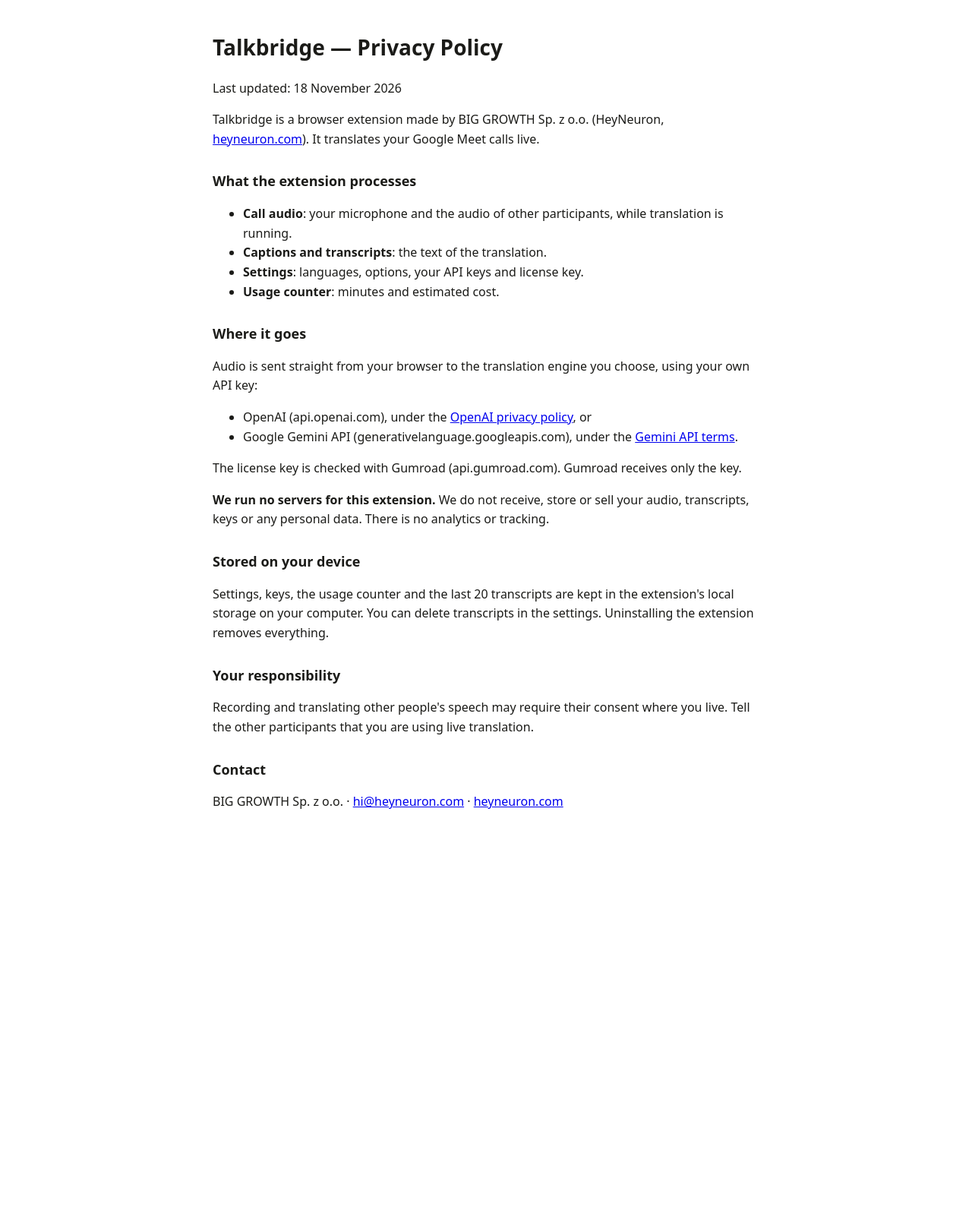
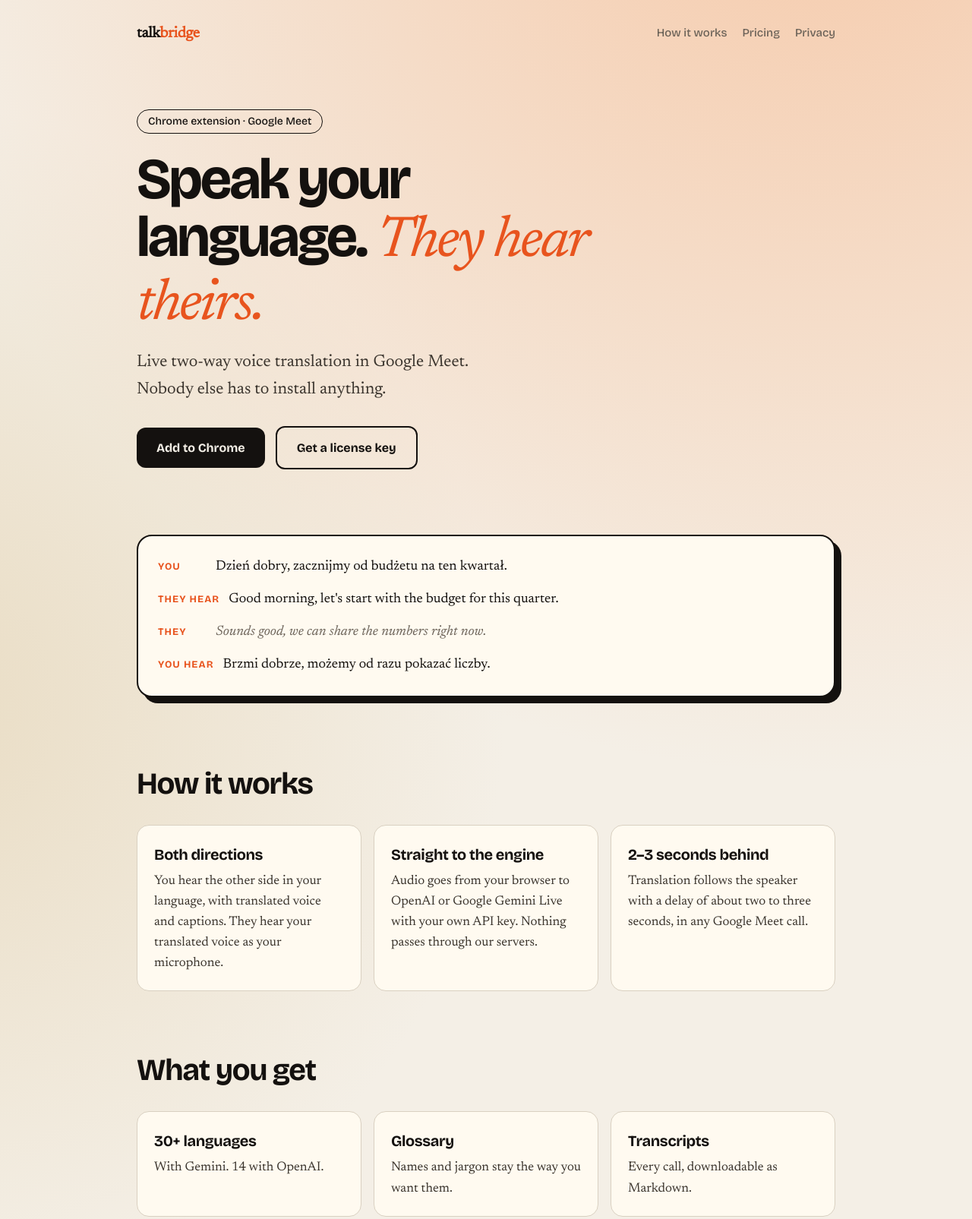
Before and after one commit to Heyneuron/talkbridge-legal, a plain HTML site: page index.html in a window 1280 px wide. Shown: the top 1605 px of the page at 76% size. Before the commit the page ends 1109 px from the top, so only its background shows below. Drawn offline with nearby package versions, Linux system fonts and the light colour scheme.

Commit message:
feat: landing page produktu, polityka prywatności zostaje w privacy.html
Co-Authored-By: Claude Sonnet 5.5 <noreply@anthropic.com>

```diff
--- a/index.html
+++ b/index.html
@@ -1,35 +1,117 @@
 <!doctype html>
-<html lang="en"><head><meta charset="utf-8"><meta name="viewport" content="width=device-width,initial-scale=1">
-<title>Talkbridge — Privacy Policy</title>
-<style>body{max-width:720px;margin:40px auto;padding:0 20px;font:16px/1.6 system-ui,sans-serif;color:#1b1b18}h1{font-size:28px}h2{font-size:18px;margin-top:28px}</style></head>
+<html lang="en">
+<head>
+<meta charset="utf-8">
+<meta name="viewport" content="width=device-width,initial-scale=1">
+<title>Talkbridge — live voice translator for Google Meet</title>
+<meta name="description" content="Two-way live voice translation in Google Meet: hear others in your language, they hear you in theirs. Bring your own OpenAI or Gemini key. Free trial, no servers in between.">
+<link rel="canonical" href="https://heyneuron.github.io/talkbridge-legal/">
+<meta property="og:title" content="Talkbridge — live voice translator for Google Meet">
+<meta property="og:description" content="Two-way live voice translation in Google Meet. Your OpenAI or Gemini key, nothing passes through our servers.">
+<meta property="og:type" content="website">
+<link rel="preconnect" href="https://fonts.googleapis.com">
+<link rel="preconnect" href="https://fonts.gstatic.com" crossorigin>
+<link href="https://fonts.googleapis.com/css2?family=Bricolage+Grotesque:opsz,wght@12..96,500;12..96,700&family=Newsreader:ital,wght@0,400;1,400&display=swap" rel="stylesheet">
+<style>
+:root{--ink:#14110f;--paper:#f4efe6;--card:#fffaf0;--accent:#e8541e;--mute:#6b6258;--line:#d9d0c1}
+*{box-sizing:border-box}
+html{scroll-behavior:smooth}
+body{margin:0;background:var(--paper);color:var(--ink);font:18px/1.6 'Newsreader',Georgia,serif;
+background-image:radial-gradient(circle at 85% -10%,#f6c9a9 0,transparent 45%),radial-gradient(circle at -10% 40%,#e9dcc3 0,transparent 40%)}
+.wrap{max-width:960px;margin:0 auto;padding:0 20px}
+h1,h2,h3,.btn,.tag{font-family:'Bricolage Grotesque',system-ui,sans-serif}
+header{padding:28px 0;display:flex;justify-content:space-between;align-items:center}
+.logo{font-weight:700;font-size:20px;letter-spacing:-.02em}
+.logo b{color:var(--accent)}
+nav a{color:var(--mute);text-decoration:none;margin-left:20px;font:500 15px 'Bricolage Grotesque',sans-serif}
+nav a:hover{color:var(--ink)}
+.hero{padding:56px 0 40px}
+.tag{display:inline-block;border:1px solid var(--ink);border-radius:99px;padding:4px 14px;font-size:14px;font-weight:500}
+h1{font-size:clamp(40px,7vw,76px);line-height:1;letter-spacing:-.04em;margin:22px 0 20px;max-width:14ch}
+h1 em{font-family:'Newsreader',serif;font-style:italic;font-weight:400;color:var(--accent)}
+.lead{font-size:22px;max-width:36ch;color:#3a342d;margin:0 0 30px}
+.btn{display:inline-block;background:var(--ink);color:var(--paper);text-decoration:none;padding:14px 26px;border-radius:12px;font-weight:700;font-size:16px;transition:transform .15s,background .15s}
+.btn:hover{transform:translateY(-2px);background:var(--accent)}
+.btn.alt{background:transparent;color:var(--ink);border:2px solid var(--ink);margin-left:10px}
+.btn.alt:hover{background:var(--ink);color:var(--paper)}
+.demo{margin:46px 0;background:var(--card);border:2px solid var(--ink);border-radius:20px;padding:26px;box-shadow:8px 8px 0 var(--ink);display:grid;gap:14px}
+.line{display:flex;gap:12px;align-items:baseline;animation:rise .6s both}
+.line:nth-child(2){animation-delay:.25s}.line:nth-child(3){animation-delay:.5s}.line:nth-child(4){animation-delay:.75s}
+.who{font:700 13px 'Bricolage Grotesque',sans-serif;text-transform:uppercase;letter-spacing:.08em;color:var(--accent);min-width:64px}
+.orig{color:var(--mute);font-style:italic}
+@keyframes rise{from{opacity:0;transform:translateY(8px)}to{opacity:1;transform:none}}
+section{padding:36px 0}
+h2{font-size:clamp(28px,4vw,40px);letter-spacing:-.03em;margin:0 0 22px}
+.grid{display:grid;grid-template-columns:repeat(auto-fit,minmax(250px,1fr));gap:16px}
+.card{background:var(--card);border:1px solid var(--line);border-radius:16px;padding:22px}
+.card h3{margin:0 0 6px;font-size:20px;letter-spacing:-.02em}
+.card p{margin:0;color:#3a342d;font-size:17px}
+.price{display:grid;grid-template-columns:repeat(auto-fit,minmax(260px,1fr));gap:16px}
+.price .card.big{border:2px solid var(--ink);box-shadow:6px 6px 0 var(--accent)}
+.n{font:700 34px 'Bricolage Grotesque',sans-serif;letter-spacing:-.03em}
+footer{border-top:1px solid var(--line);margin-top:40px;padding:28px 0 50px;color:var(--mute);font-size:15px}
+footer a{color:var(--mute)}
+@media (prefers-reduced-motion:reduce){.line{animation:none}}
+@media (max-width:560px){nav{display:none}.btn.alt{margin:10px 0 0}}
+</style>
+</head>
 <body>
-<h1>Talkbridge — Privacy Policy</h1>
-<p>Last updated: 18 November 2026</p>
-<p>Talkbridge is a browser extension made by BIG GROWTH Sp. z o.o. (HeyNeuron, <a href="https://heyneuron.com">heyneuron.com</a>). It translates your Google Meet calls live.</p>
+<div class="wrap">
+<header>
+  <div class="logo">talk<b>bridge</b></div>
+  <nav><a href="#how">How it works</a><a href="#pricing">Pricing</a><a href="privacy.html">Privacy</a></nav>
+</header>
 
-<h2>What the extension processes</h2>
-<ul>
-<li><b>Call audio</b>: your microphone and the audio of other participants, while translation is running.</li>
-<li><b>Captions and transcripts</b>: the text of the translation.</li>
-<li><b>Settings</b>: languages, options, your API keys and license key.</li>
-<li><b>Usage counter</b>: minutes and estimated cost.</li>
-</ul>
+<main>
+<div class="hero">
+  <span class="tag">Chrome extension · Google Meet</span>
+  <h1>Speak your language. <em>They hear theirs.</em></h1>
+  <p class="lead">Live two-way voice translation in Google Meet. Nobody else has to install anything.</p>
+  <a class="btn" href="https://chromewebstore.google.com/detail/talkbridge-%E2%80%94-live-voice-t/lmlpbglenbmobhmfgiobhgnfafkkkhic">Add to Chrome</a>
+  <a class="btn alt" href="https://heyneuron.gumroad.com/l/talkbridge">Get a license key</a>
+</div>
 
-<h2>Where it goes</h2>
-<p>Audio is sent straight from your browser to the translation engine you choose, using your own API key:</p>
-<ul>
-<li>OpenAI (api.openai.com), under the <a href="https://openai.com/policies/privacy-policy">OpenAI privacy policy</a>, or</li>
-<li>Google Gemini API (generativelanguage.googleapis.com), under the <a href="https://ai.google.dev/gemini-api/terms">Gemini API terms</a>.</li>
-</ul>
-<p>The license key is checked with Gumroad (api.gumroad.com). Gumroad receives only the key.</p>
-<p><b>We run no servers for this extension.</b> We do not receive, store or sell your audio, transcripts, keys or any personal data. There is no analytics or tracking.</p>
+<div class="demo" aria-label="Example of a translated call">
+  <div class="line"><span class="who">You</span><span>Dzień dobry, zacznijmy od budżetu na ten kwartał.</span></div>
+  <div class="line"><span class="who">They hear</span><span>Good morning, let's start with the budget for this quarter.</span></div>
+  <div class="line"><span class="who">They</span><span class="orig">Sounds good, we can share the numbers right now.</span></div>
+  <div class="line"><span class="who">You hear</span><span>Brzmi dobrze, możemy od razu pokazać liczby.</span></div>
+</div>
 
-<h2>Stored on your device</h2>
-<p>Settings, keys, the usage counter and the last 20 transcripts are kept in the extension's local storage on your computer. You can delete transcripts in the settings. Uninstalling the extension removes everything.</p>
+<section id="how">
+  <h2>How it works</h2>
+  <div class="grid">
+    <div class="card"><h3>Both directions</h3><p>You hear the other side in your language, with translated voice and captions. They hear your translated voice as your microphone.</p></div>
+    <div class="card"><h3>Straight to the engine</h3><p>Audio goes from your browser to OpenAI or Google Gemini Live with your own API key. Nothing passes through our servers.</p></div>
+    <div class="card"><h3>2–3 seconds behind</h3><p>Translation follows the speaker with a delay of about two to three seconds, in any Google Meet call.</p></div>
+  </div>
+</section>
 
-<h2>Your responsibility</h2>
-<p>Recording and translating other people's speech may require their consent where you live. Tell the other participants that you are using live translation.</p>
+<section>
+  <h2>What you get</h2>
+  <div class="grid">
+    <div class="card"><h3>30+ languages</h3><p>With Gemini. 14 with OpenAI.</p></div>
+    <div class="card"><h3>Glossary</h3><p>Names and jargon stay the way you want them.</p></div>
+    <div class="card"><h3>Transcripts</h3><p>Every call, downloadable as Markdown.</p></div>
+    <div class="card"><h3>Captions</h3><p>Live captions, plus large captions over the video.</p></div>
+    <div class="card"><h3>Cost counter</h3><p>See minutes and estimated spend as you talk.</p></div>
+    <div class="card"><h3>Echo protection</h3><p>Speaker and headphone modes, original-voice volume.</p></div>
+  </div>
+</section>
 
-<h2>Contact</h2>
-<p>BIG GROWTH Sp. z o.o. · <a href="mailto:hi@heyneuron.com">hi@heyneuron.com</a> · <a href="https://heyneuron.com">heyneuron.com</a></p>
-</body></html>
+<section id="pricing">
+  <h2>Pricing</h2>
+  <div class="price">
+    <div class="card big"><div class="n">60 min free</div><p>Try it on real calls first. No card needed.</p></div>
+    <div class="card"><div class="n">Pay what you want</div><p>After the trial, a license key from Gumroad. Free or any price you choose.</p></div>
+    <div class="card"><div class="n">Your API key</div><p>Engines are billed by the provider: Gemini has a free tier, OpenAI is about $0.03–0.04 per minute per direction.</p></div>
+  </div>
+</section>
+</main>
+
+<footer>
+  Made by <a href="https://heyneuron.com">HeyNeuron</a> (BIG GROWTH Sp. z o.o., Kraków). Talkbridge supports Google Meet only for now. Not affiliated with Google. Google Meet is a trademark of Google LLC. · <a href="privacy.html">Privacy policy</a>
+</footer>
+</div>
+</body>
+</html>
```
